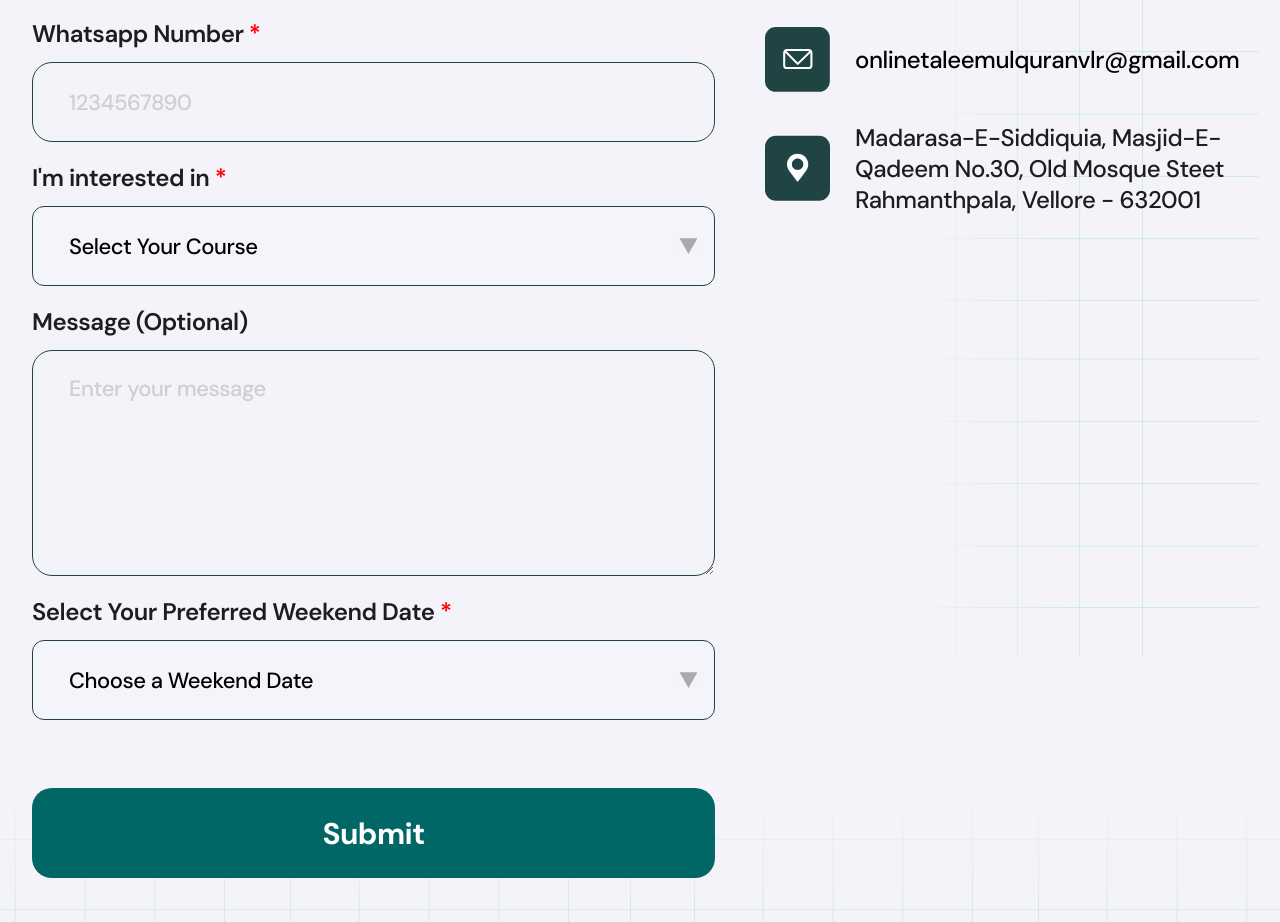
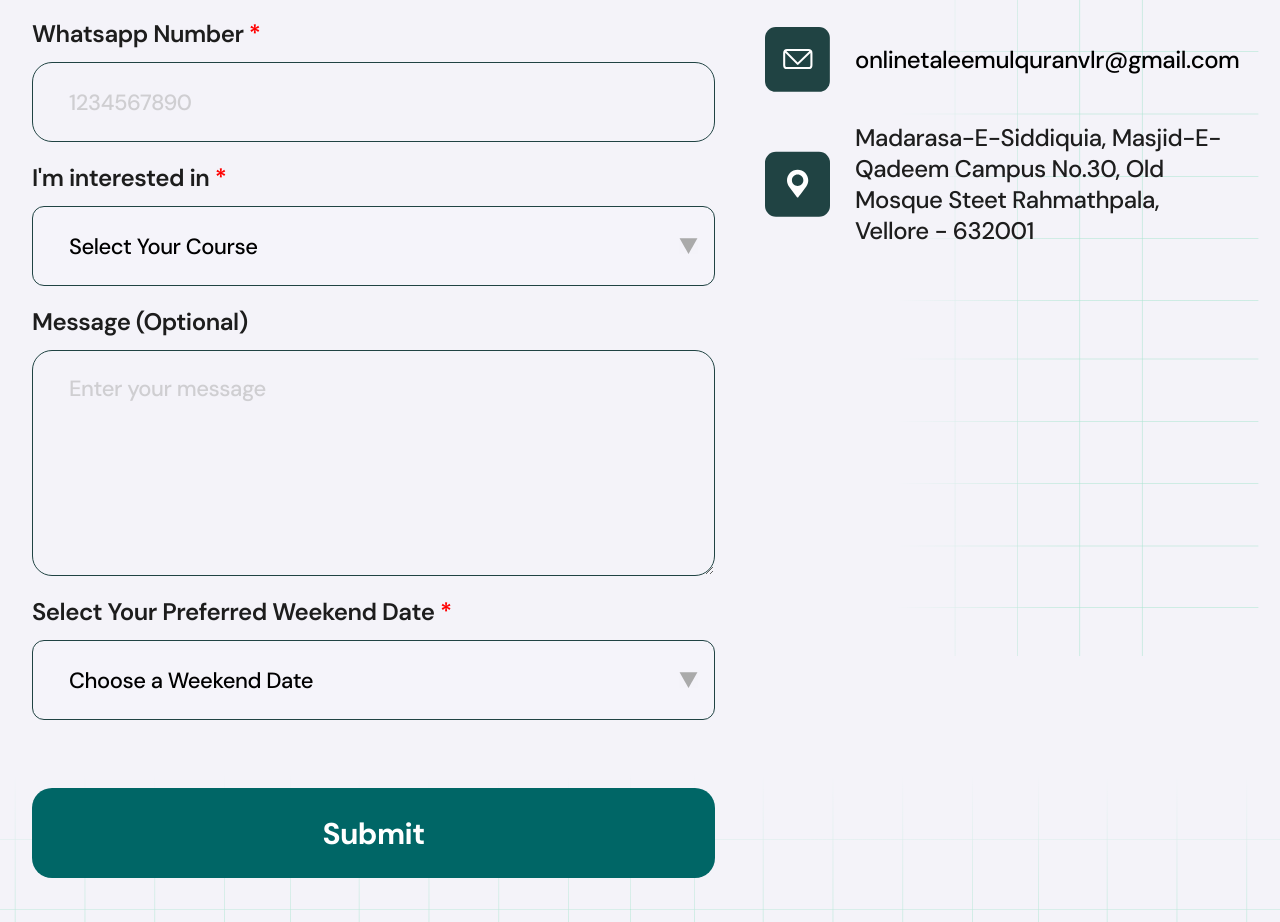
Before and after one commit to riyazz03/online-taleem-ul-quran, a Next.js app: page /contact-us in a window 1280 px wide. Shown: the part 780-1702 px from the top of the page. Built offline with nearby package versions, Linux system fonts and the light colour scheme.

Commit message:
Fully Completed

```diff
--- a/app/contact-us/page.tsx
+++ b/app/contact-us/page.tsx
@@ -401,7 +401,7 @@ const ContactUs = () => {
                   className="location-icon"
                 />
                 <div className="map">
-                  <p>Madarasa-E-Siddiquia, Masjid-E-Qadeem No.30, Old Mosque Steet Rahmanthpala, Vellore - 632001</p>
+                  <p>Madarasa-E-Siddiquia, Masjid-E-Qadeem Campus No.30, Old Mosque Steet Rahmathpala, Vellore - 632001</p>
                 </div>
               </div>
             </div>
```
